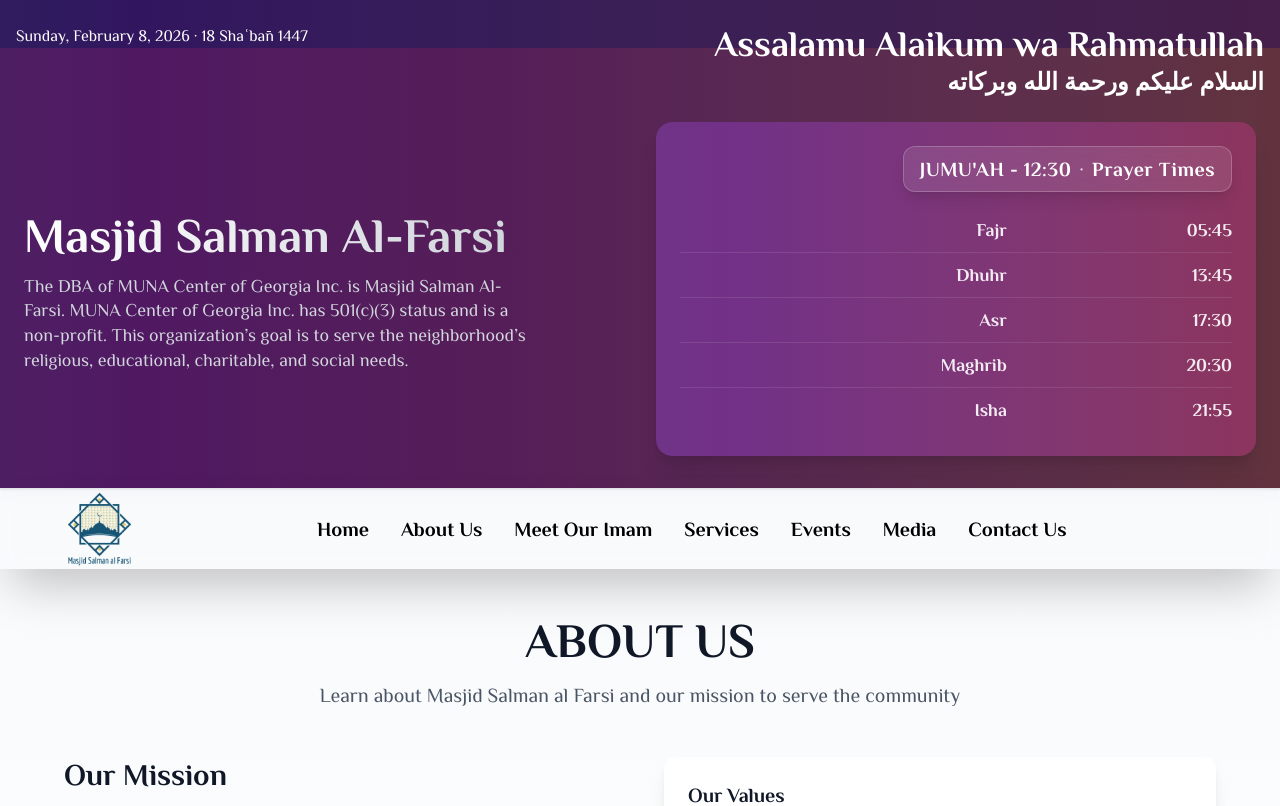
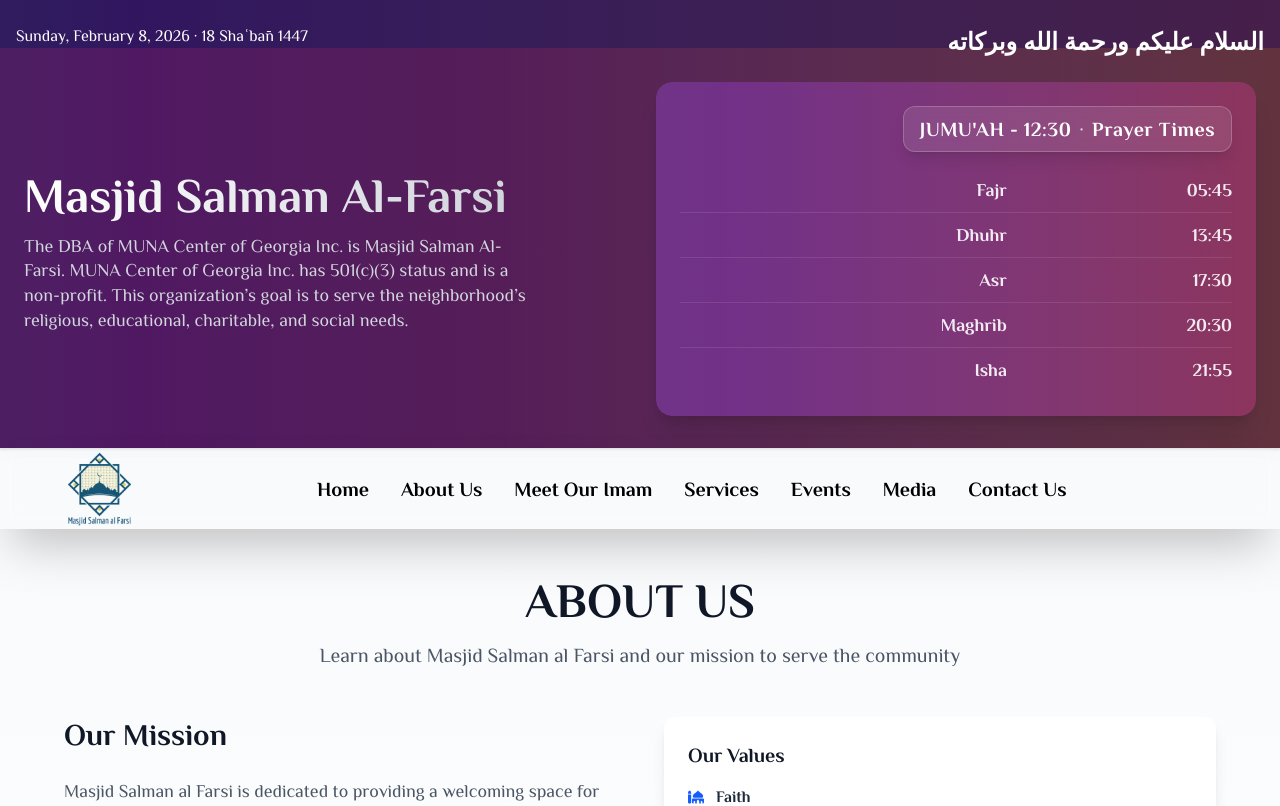
Before and after one commit to Abdur-Rahman-Palash/maf, a Next.js app: page /en/about in a window 1280 px wide. Shown: the top 806 px of the page. Built offline with nearby package versions, Linux system fonts and the light colour scheme.

Commit message:
Update HeaderPrayerTimes.tsx

```diff
--- a/src/components/HeaderPrayerTimes.tsx
+++ b/src/components/HeaderPrayerTimes.tsx
@@ -157,7 +157,7 @@
       <div className="relative flex justify-between items-start max-w-7xl mx-auto px-4 mb-4 z-10 text-sm lg:text-base">
         <div key={updateKey}>{formatDateTime(currentDateTime)}</div>
         <div className="text-right">
-          <div className="text-2xl lg:text-4xl font-extrabold">Assalamu Alaikum wa Rahmatullah</div>
+
           <div className="mt-0.5 text-xl lg:text-2xl font-semibold">السلام عليكم ورحمة الله وبركاته</div>
         </div>
       </div>
```
